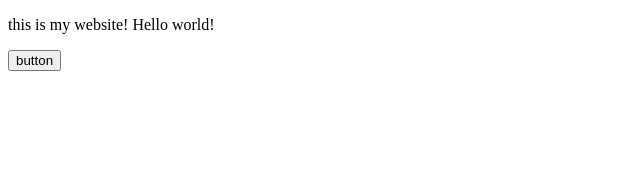
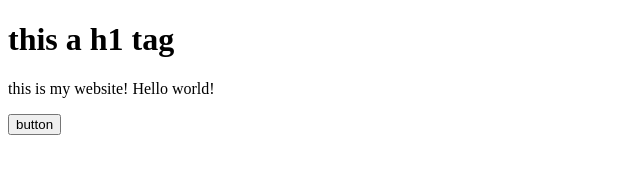
Before and after one commit to mrScream/mrScream.github.io, a plain HTML site: page index.html in a window 1280 px wide. Shown: the whole page, without its empty margins (0-640 px from the left). Drawn offline with Linux system fonts and the light colour scheme.

Commit message:
Update index.html

```diff
--- a/index.html
+++ b/index.html
@@ -4,7 +4,9 @@
         <title>Halil Yagcioglu</title>
     </head>
     <body>
+        <h1>this a h1 tag</h1>
         <p>this is my website! Hello world!</p>
         <button onclick="alert('clicked!');">button</button>
+
     </body>
 </html>
```
